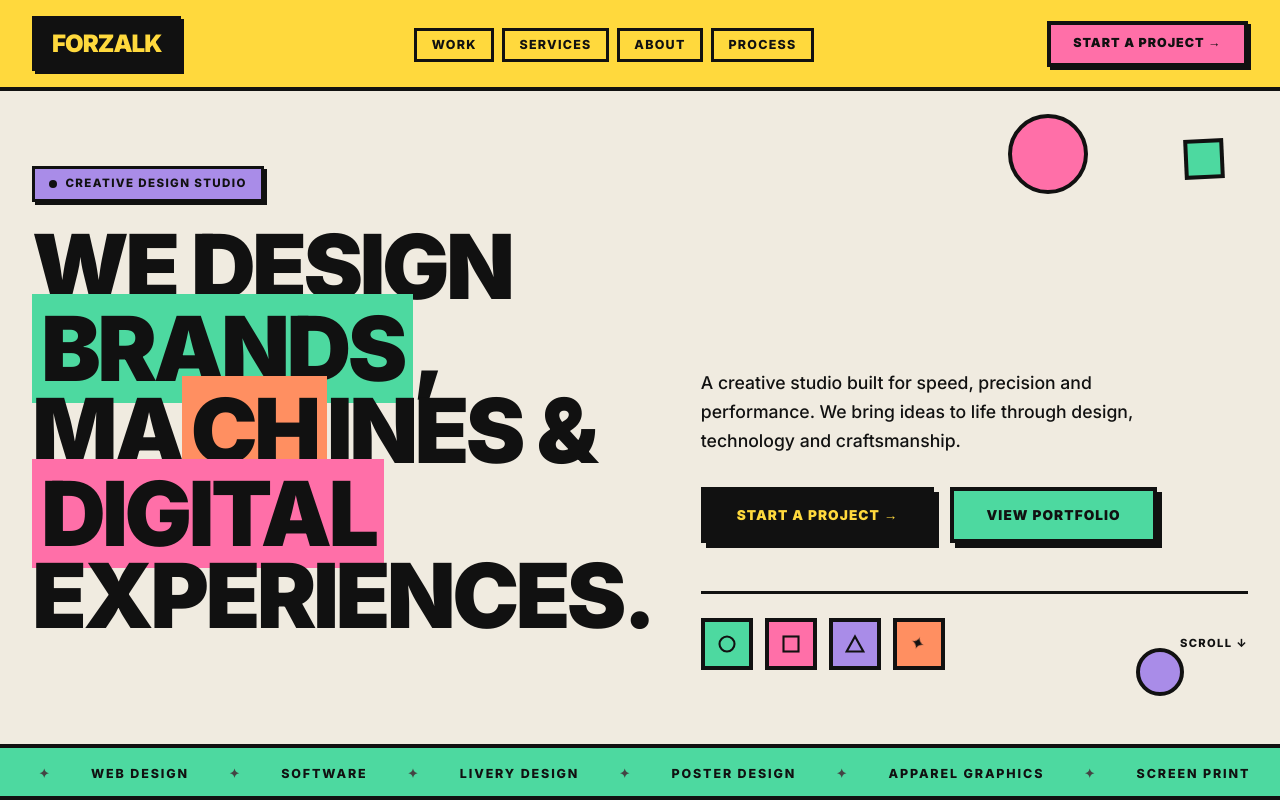
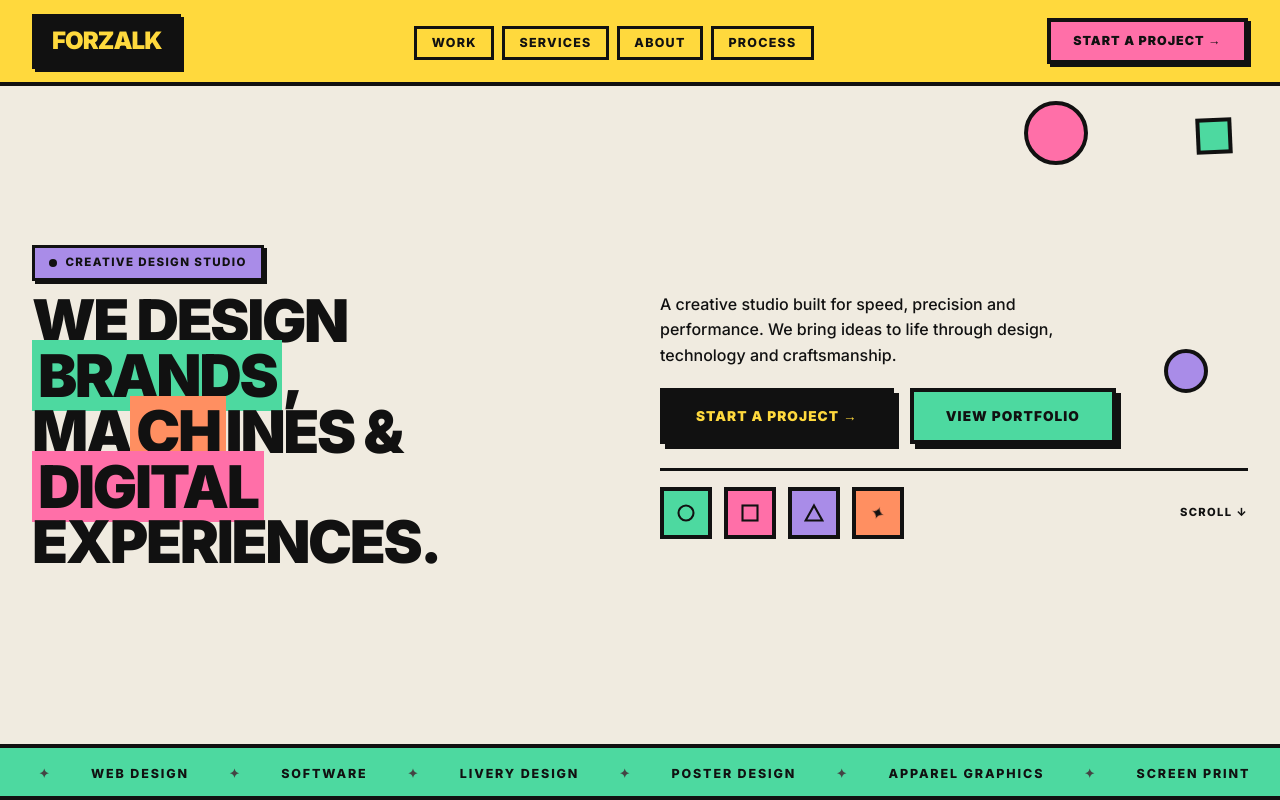
Before and after one commit to raninduwathsal/Forzalk-Official-Site, a website built with Vite: page index.html in a window 1280 px wide. Shown: the top 800 px of the page. Built offline with nearby package versions, Linux system fonts and the light colour scheme.

Commit message:
feat: implement auto-scroll interaction and refine hero section layout and responsive styles

```diff
--- a/index.html
+++ b/index.html
@@ -208,17 +208,21 @@
 
     /* HERO VIEWPORT WRAPPER */
     .hero-viewport-wrapper {
-      min-height: 100vh;
-      min-height: 100dvh;
+      height: 100vh;
+      height: 100dvh;
+      max-height: 100vh;
+      max-height: 100dvh;
       display: flex;
       flex-direction: column;
       justify-content: space-between;
       background: var(--cream);
       box-sizing: border-box;
+      overflow: hidden;
     }
 
     .hero-viewport-wrapper nav {
       flex-shrink: 0;
+      padding: 0.85rem 2rem;
     }
 
     .hero-viewport-wrapper .ticker {
@@ -228,7 +232,7 @@
     /* HERO */
     .hero {
       background: var(--cream);
-      padding: 2.5rem 2rem;
+      padding: 1.25rem 2rem;
       border-bottom: none;
       position: relative;
       overflow: hidden;
@@ -237,13 +241,12 @@
       align-items: center;
     }
 
-
     .hero-deco-1 {
       position: absolute;
-      top: 2rem;
+      top: 1.5rem;
       right: 12rem;
-      width: 80px;
-      height: 80px;
+      width: 64px;
+      height: 64px;
       border-radius: 50%;
       background: var(--rose);
       border: var(--border-thick);
@@ -252,10 +255,10 @@
 
     .hero-deco-2 {
       position: absolute;
-      bottom: 3rem;
-      right: 6rem;
-      width: 48px;
-      height: 48px;
+      top: 40%;
+      right: 4.5rem;
+      width: 44px;
+      height: 44px;
       border-radius: 50%;
       background: var(--lavender);
       border: var(--border-thick);
@@ -264,10 +267,10 @@
 
     .hero-deco-3 {
       position: absolute;
-      top: 3rem;
-      right: 3.5rem;
-      width: 40px;
-      height: 40px;
+      top: 2rem;
+      right: 3rem;
+      width: 36px;
+      height: 36px;
       background: var(--mint);
       border: var(--border-thick);
       transform: rotate(15deg);
@@ -279,8 +282,9 @@
       margin: 0 auto;
       display: grid;
       grid-template-columns: 1fr 1fr;
-      gap: 3rem;
-      align-items: end;
+      gap: 2.5rem;
+      align-items: center;
+      width: 100%;
     }
 
     .hero-eyebrow {
@@ -295,7 +299,7 @@
       border: var(--border);
       padding: 0.4rem 0.9rem;
       box-shadow: var(--shadow-sm);
-      margin-bottom: 1.5rem;
+      margin-bottom: 0.75rem;
     }
 
     .hero-eyebrow .dot {
@@ -307,12 +311,12 @@
     }
 
     .hero h1 {
-      font-size: clamp(3.5rem, 7vw, 6.5rem);
+      font-size: clamp(2.5rem, 4.6vw, 4.2rem);
       font-weight: 900;
-      line-height: 0.92;
+      line-height: 0.94;
       letter-spacing: -0.04em;
       text-transform: uppercase;
-      margin-bottom: 2rem;
+      margin-bottom: 1rem;
       color: #111111 !important;
     }
 
@@ -338,11 +342,11 @@
     }
 
     .hero-right p {
-      font-size: 1.1rem;
+      font-size: 1rem;
       font-weight: 500;
-      line-height: 1.65;
+      line-height: 1.6;
       color: #333;
-      margin-bottom: 2rem;
+      margin-bottom: 1.25rem;
       max-width: 440px;
     }
 
@@ -350,7 +354,7 @@
       display: flex;
       flex-wrap: wrap;
       gap: 1rem;
-      margin-bottom: 3rem;
+      margin-bottom: 1.5rem;
     }
 
     .btn-primary {
@@ -396,8 +400,8 @@
       gap: 0.75rem;
       align-items: center;
       border-top: var(--border);
-      padding-top: 1.5rem;
-      margin-top: 3rem;
+      padding-top: 1rem;
+      margin-top: 1.5rem;
       flex-wrap: wrap;
     }
 
--- a/src/main.js
+++ b/src/main.js
@@ -2,24 +2,30 @@ import './index.css';
 
 console.log('FORZALK Official Site initialized');
 
-// Auto-scroll to Featured Work after content loads (cancelled if user scrolls/interacts)
+// Apple-style smooth scroll logic for Featured Work section
 (function initAutoScrollToFeaturedWork() {
-  // If user opened page with a target hash (e.g. #services), don't override scroll
+  // If user opened page with a target anchor (e.g. #services), don't auto scroll
   if (window.location.hash && window.location.hash !== '#' && window.location.hash !== '#hero') {
     return;
   }
 
   let userInteracted = false;
+  let scrollAnimFrame = null;
+  let isAutoScrolling = false;
 
   function markUserInteraction() {
     userInteracted = true;
+    if (scrollAnimFrame) {
+      cancelAnimationFrame(scrollAnimFrame);
+      scrollAnimFrame = null;
+    }
     removeListeners();
   }
 
   function onScrollCheck() {
-    if (window.scrollY > 20) {
-      userInteracted = true;
-      removeListeners();
+    // If scroll event occurred while NOT auto-scrolling, mark user interaction
+    if (!isAutoScrolling && window.scrollY > 15) {
+      markUserInteraction();
     }
   }
 
@@ -41,17 +47,53 @@ console.log('FORZALK Official Site initialized');
 
   addListeners();
 
+  // Apple-style quartic ease-out deceleration curve (mimics iOS/macOS smooth inertia scroll)
+  function appleEaseOut(t) {
+    return 1 - Math.pow(1 - t, 4);
+  }
+
+  function smoothScrollAppleStyle(targetElement, duration = 1600) {
+    if (userInteracted) return;
+
+    const startPosition = window.pageYOffset || document.documentElement.scrollTop;
+    const targetPosition = targetElement.getBoundingClientRect().top + startPosition;
+    const distance = targetPosition - startPosition;
+    let startTime = null;
+    isAutoScrolling = true;
+
+    function step(currentTime) {
+      if (userInteracted) {
+        isAutoScrolling = false;
+        return;
+      }
+
+      if (!startTime) startTime = currentTime;
+      const timeElapsed = currentTime - startTime;
+      const progress = Math.min(timeElapsed / duration, 1);
+      const easedProgress = appleEaseOut(progress);
+
+      window.scrollTo(0, startPosition + distance * easedProgress);
+
+      if (progress < 1) {
+        scrollAnimFrame = requestAnimationFrame(step);
+      } else {
+        isAutoScrolling = false;
+        scrollAnimFrame = null;
+        removeListeners();
+      }
+    }
+
+    scrollAnimFrame = requestAnimationFrame(step);
+  }
+
   function attemptAutoScroll() {
     if (userInteracted) return;
-
-    // Verify user is still near top of page
     if (window.scrollY > 50) return;
 
     const workSection = document.getElementById('work');
     if (workSection && !userInteracted) {
-      workSection.scrollIntoView({ behavior: 'smooth' });
+      smoothScrollAppleStyle(workSection, 1600);
     }
-    removeListeners();
   }
 
   function waitForImagesInWork() {
@@ -72,10 +114,10 @@ console.log('FORZALK Official Site initialized');
 
   function onReady() {
     waitForImagesInWork().then(() => {
-      // 600ms delay to let user see hero section before smooth scrolling
+      // 500ms (half-second) delay before scroll initiates
       setTimeout(() => {
         attemptAutoScroll();
-      }, 600);
+      }, 500);
     });
   }
 
```
